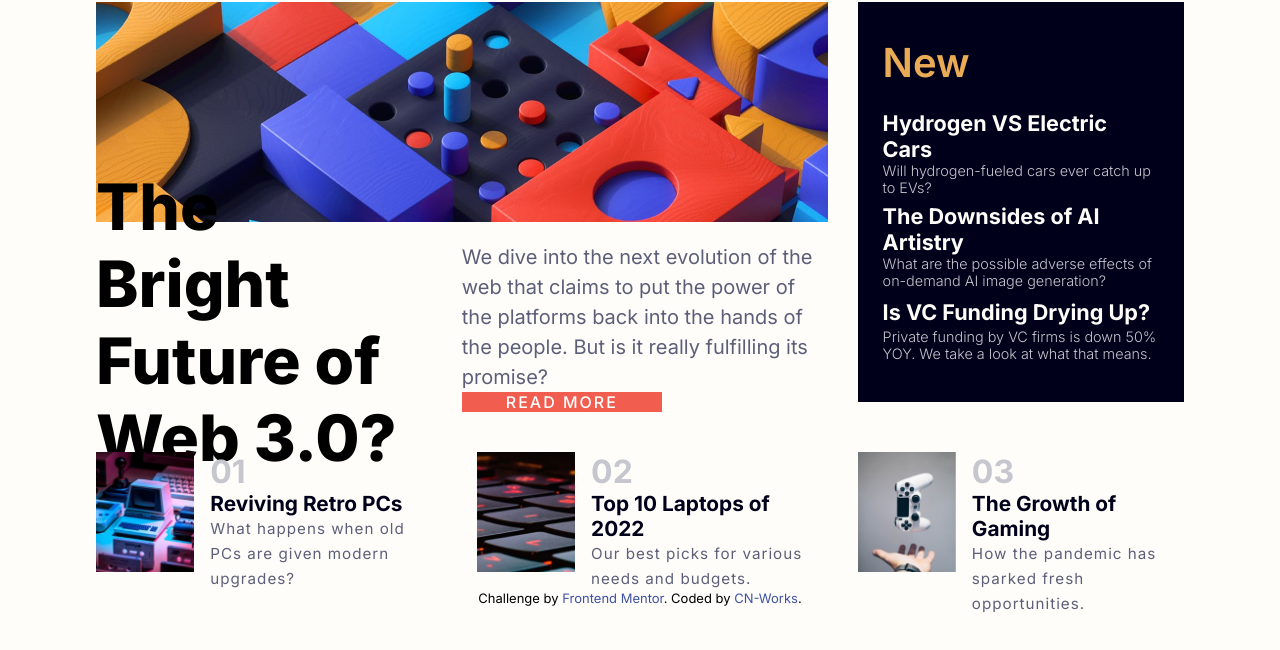
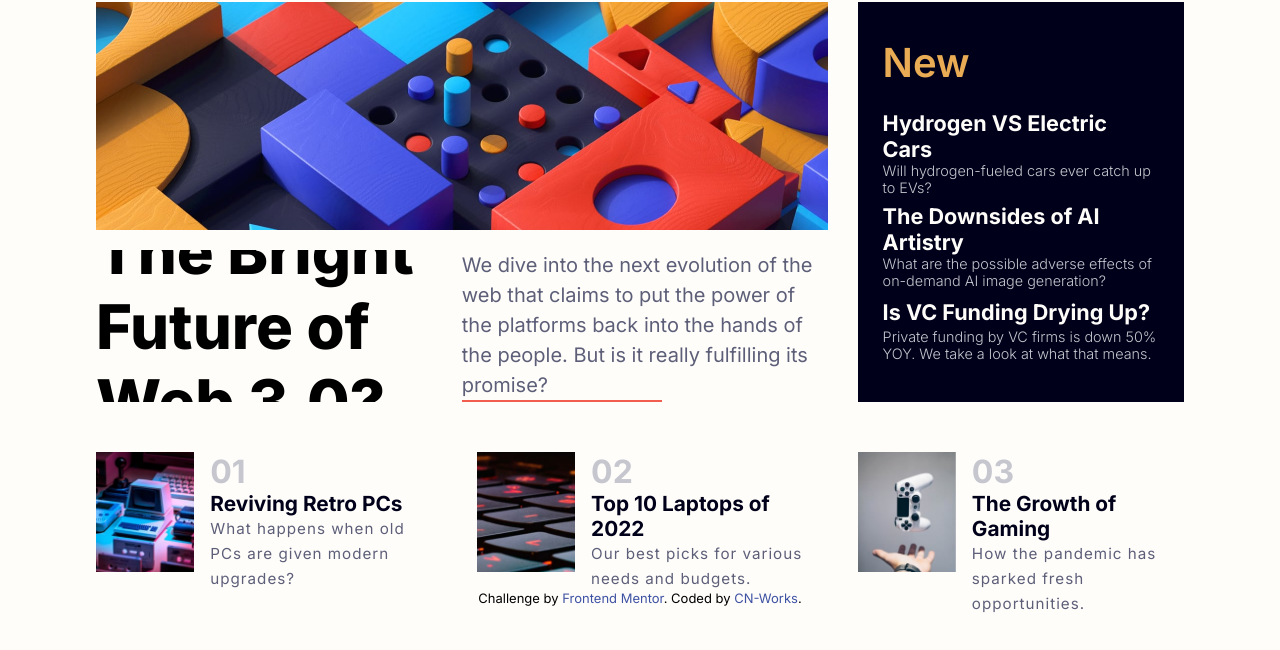
Before and after one commit to CN-Works/News-Homepage, a plain HTML site: page index.html in a window 1280 px wide. Shown: the part 130-780 px from the top of the page. Drawn offline with Linux system fonts and the light colour scheme.

Commit message:
Style : fix big news title text size (1440p)

```diff
--- a/style.css
+++ b/style.css
@@ -151,10 +151,12 @@ main {
   display: flex;
   justify-content: space-between;
   align-items: center;
+
+  overflow: hidden;
 }
 
 .bignews-title {
-  font-size: 4rem;
+  font-size: 3.85rem;
   font-weight: 800;
   width: 45%;
 }
```
